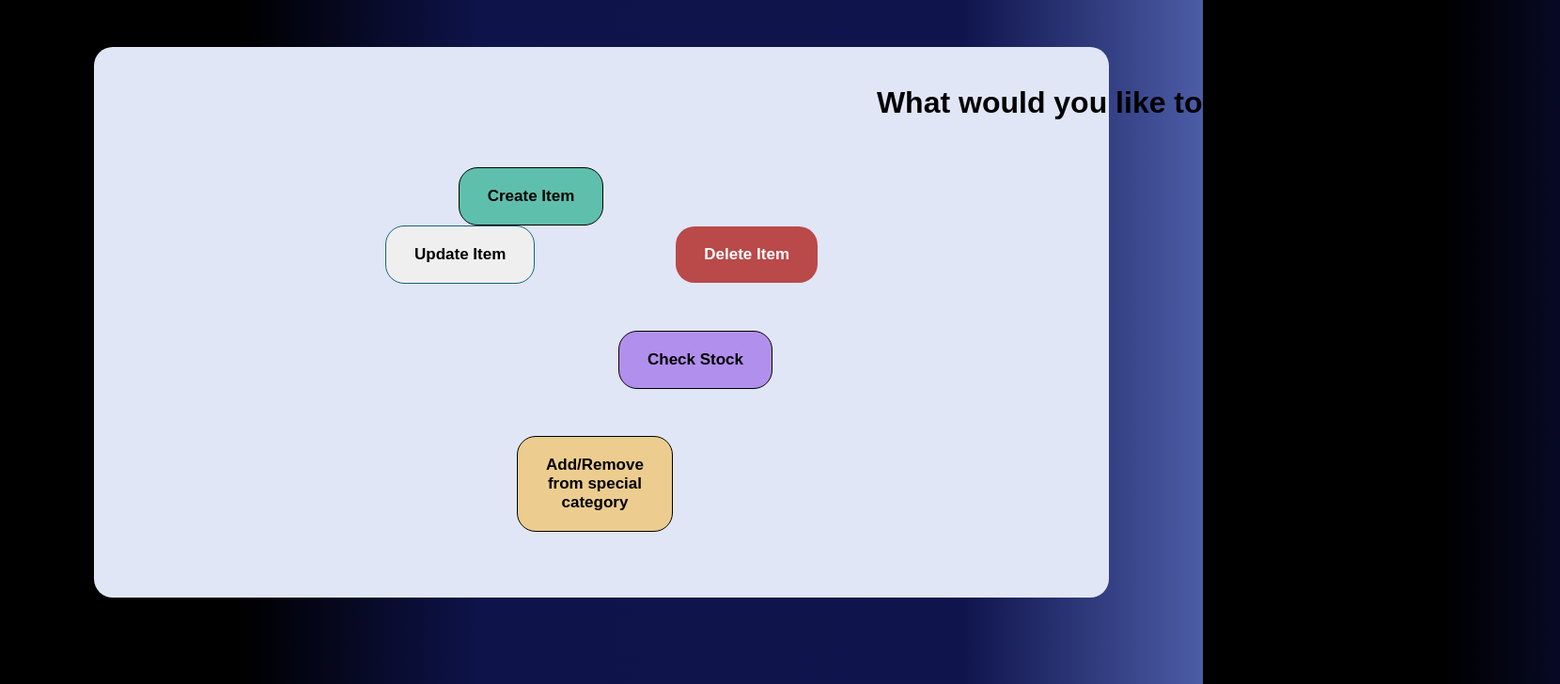
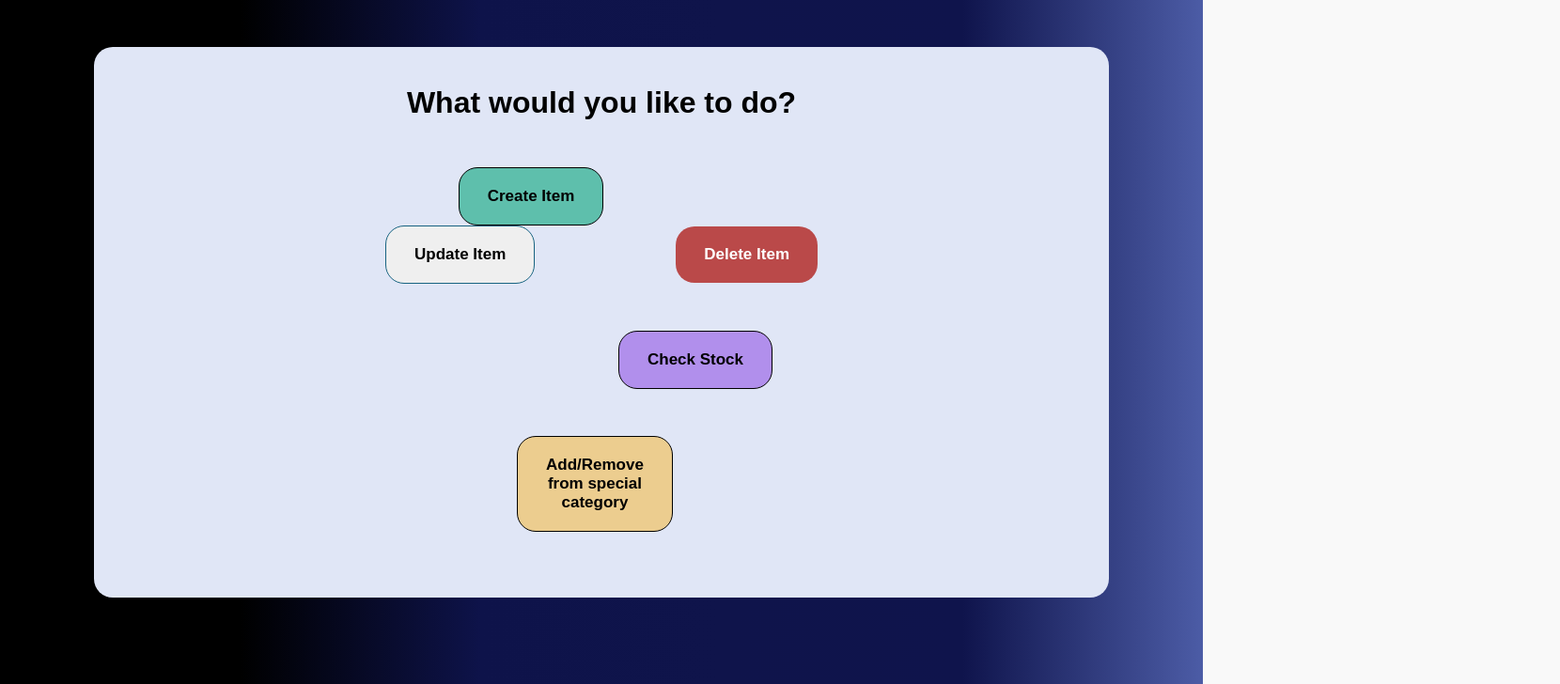
Before and after one commit to OsirOsir/electrohub-frontend, a React (Create React App) app: page /modify-items-modals in a window 1280 px wide. Shown: the top 728 px of the page at 94% size, 1660 px wide, since content can reach past the window. Built offline with nearby package versions, Linux system fonts and the light colour scheme.

Commit message:
Frontend work updated

```diff
--- a/src/components/Modal.css
+++ b/src/components/Modal.css
@@ -19,7 +19,6 @@
     width: 100%;
     justify-content: center;
     align-items: center;
-    margin-left: 500px;
 }
 
 .modal-component-btns{
```
